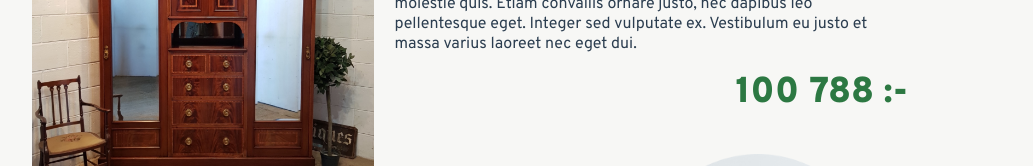
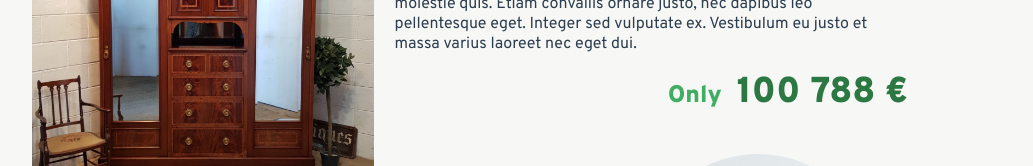
Before and after one commit to kristina-emanuelsson/code-along, a Vue app: page / in a window 1280 px wide. Shown: the part 486-652 px from the top of the page, without its empty margins (160-1193 px from the left). Built offline with nearby package versions, Linux system fonts and the light colour scheme; a web font is replaced by a local one.

Commit message:
Add only tag for price

```diff
--- a/src/App.vue
+++ b/src/App.vue
@@ -151,6 +151,12 @@ p {
   color: #2c7842;
 }
 
+.product-price span {
+  font-size: 24px;
+  color: #40ad63;
+  margin-right: 15px;
+}
+
 .personal-shopper {
   margin-top: 100px;
   display: flex;
--- a/src/pages/Bedroom.vue
+++ b/src/pages/Bedroom.vue
@@ -14,7 +14,7 @@
         eget dui.
       </p>
       <div class="product-price">
-        100 788 :-
+        <span>Only</span>100 788 €
       </div>
       <div class="personal-shopper">
         <p>"What a great piece! Everyone needs a GÖMMA!"</p>
--- a/src/pages/Kitchen.vue
+++ b/src/pages/Kitchen.vue
@@ -14,7 +14,7 @@
         eget dui.
       </p>
       <div class="product-price">
-        129 :-
+        <span>Only</span>129 €
       </div>
       <div class="personal-shopper">
         <p>"What a great piece! Everyone needs a MATIG!"</p>
--- a/src/pages/Office.vue
+++ b/src/pages/Office.vue
@@ -14,7 +14,7 @@
         eget dui.
       </p>
       <div class="product-price">
-        57 999 :-
+        <span>Only</span>57 999 €
       </div>
       <div class="personal-shopper">
         <p>"What a great piece! Everyone needs a JOBBIG!"</p>
```
